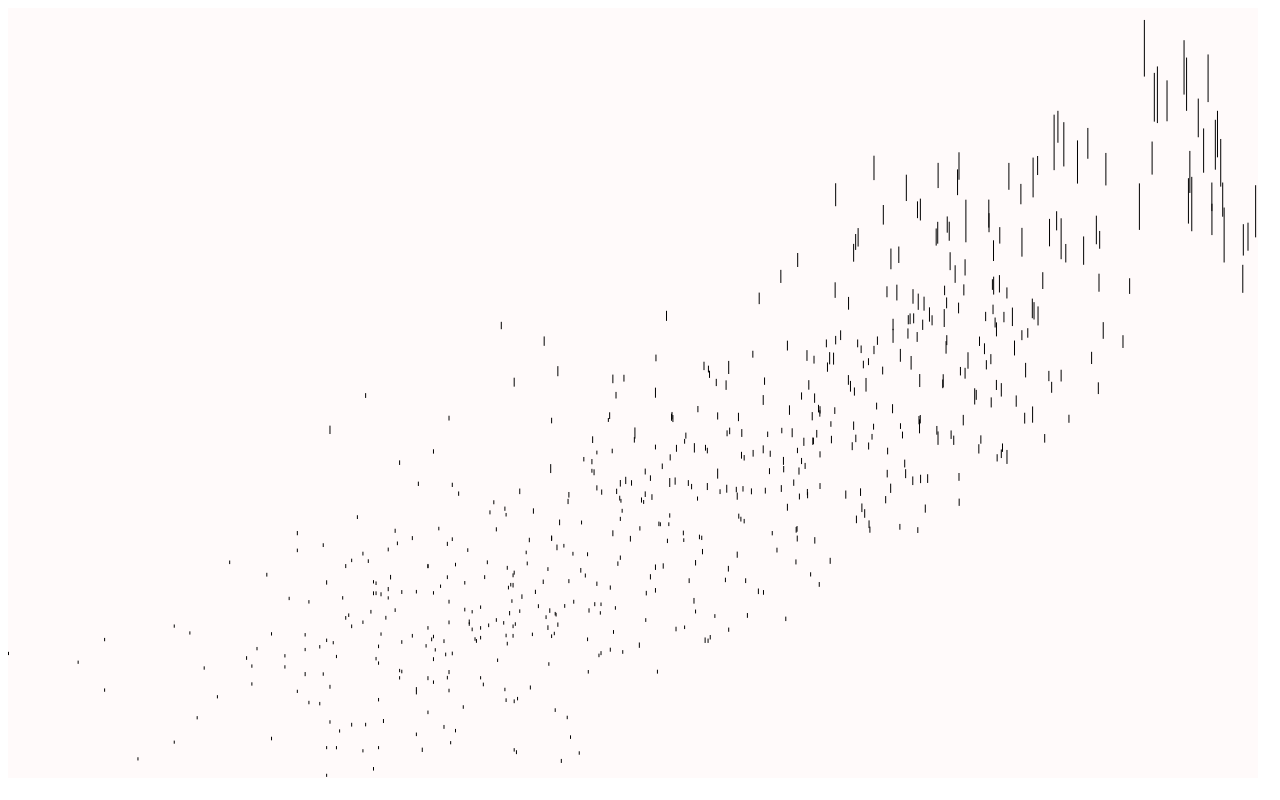
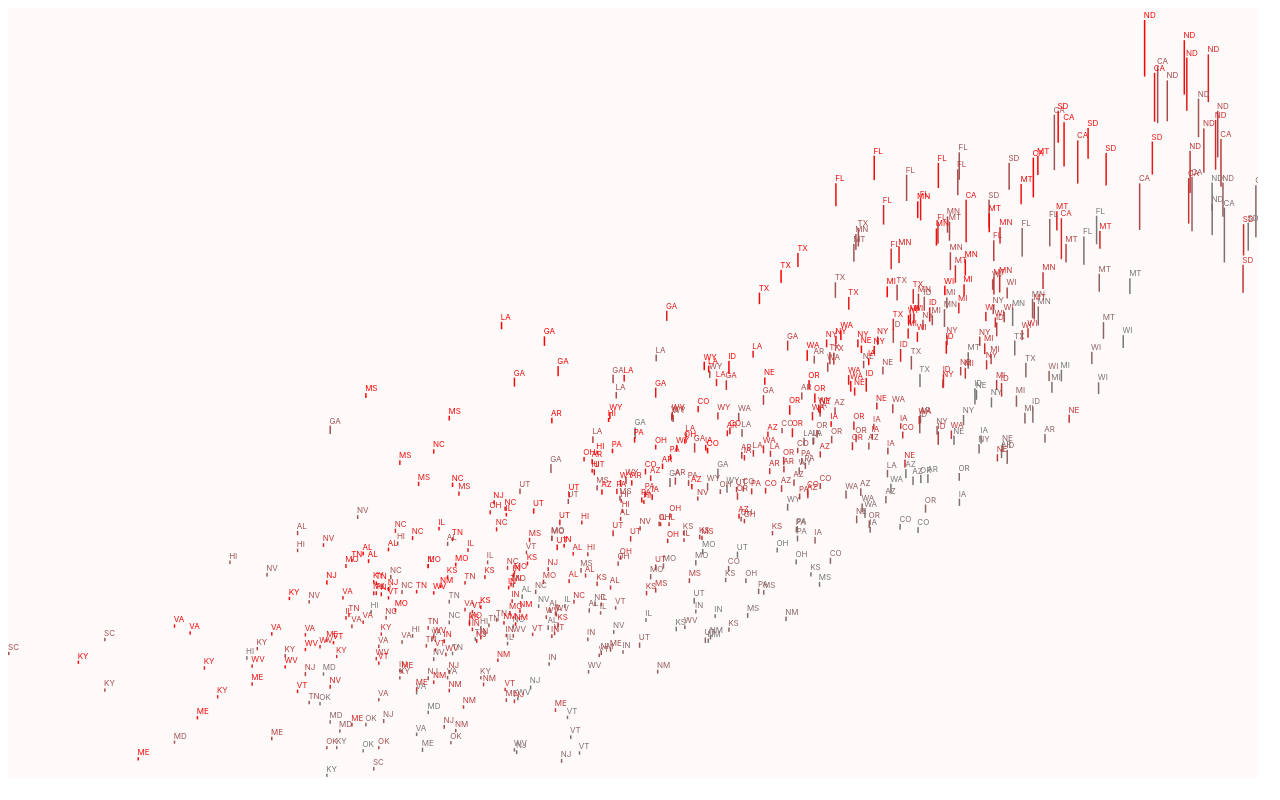
Before and after one commit to andreabenedetti/oggi, a plain HTML site: page index.html in a window 1280 px wide. Drawn offline with nearby package versions, Linux system fonts and the light colour scheme.

Commit message:
styling, labels

```diff
--- a/index.html
+++ b/index.html
@@ -2,6 +2,13 @@
 <head>
 	<script src="https://d3js.org/d3.v4.min.js"></script>
 </head>
+<style>
+.label {
+	font-size: 0.5rem;
+	font-family: -apple-system, BlinkMacSystemFont, "Segoe UI", Roboto, Helvetica, Arial, sans-serif, "Apple Color Emoji", "Segoe UI Emoji", "Segoe UI Symbol";
+}
+
+</style>
 <body>
 
 	<script src="oggi.js"></script>
--- a/oggi.js
+++ b/oggi.js
@@ -18,37 +18,49 @@ let y = d3.scaleLog()
 let size = d3.scaleLinear()
 .range([3, 60]);
 
-let colorScale = d3.scaleLinear(d3.interpolateWarm())
-.range([0, 1]);
+let colorScale = d3.scaleLinear()
+.interpolate(d3.interpolateRgb)
+.range([d3.rgb("#777777"), d3.rgb('#FF0000')]);
 
 d3.csv("honeyproduction.csv", function(error, data) {
 	if (error) throw error;
 
 	x.domain(d3.extent(data, d => {
-		console.log(+d.stocks)
 		return +d.stocks; }
 	));
 
 	y.domain(d3.extent(data, d => {
-		console.log(+d.prodvalue)
 		return +d.prodvalue; }
 	));
 
 	size.domain(d3.extent(data, d => {
-		console.log(+d.numcol)
 		return +d.numcol; }
+	));
+
+	colorScale.domain(d3.extent(data, d => {
+		return +d.year; }
 	));
 
 	svg.selectAll("svg")
 	.data(data)
 	.enter()
 	.append("rect")
-	.attr("fill", d => { return colorScale(d.priceperlb); console.log(colorScale(d.priceperlb))} )
-	.attr("width", 1 )
+	.attr("fill", d => { return colorScale(d.year); } )
+	.attr("width", 1.5 )
 	.attr("height", d => { return size(d.numcol) } )
 	.attr("x", d => { return x(d.stocks)} )
 	.attr("y", d => { return y(d.prodvalue)} )
 
+	svg.selectAll("text")
+	.data(data)
+	.enter()
+	.append("text")
+	.attr("x", d => { return x(d.stocks)} )
+	.attr("y", d => { return y(d.prodvalue) - 2} )
+	.attr("fill", d => { return colorScale(d.year); } )
+	.text(d => { return d.state } )
+	.classed("label", true)
+
 	// console.log(JSON.stringify(data, null, "\t"));
 
 })
```
